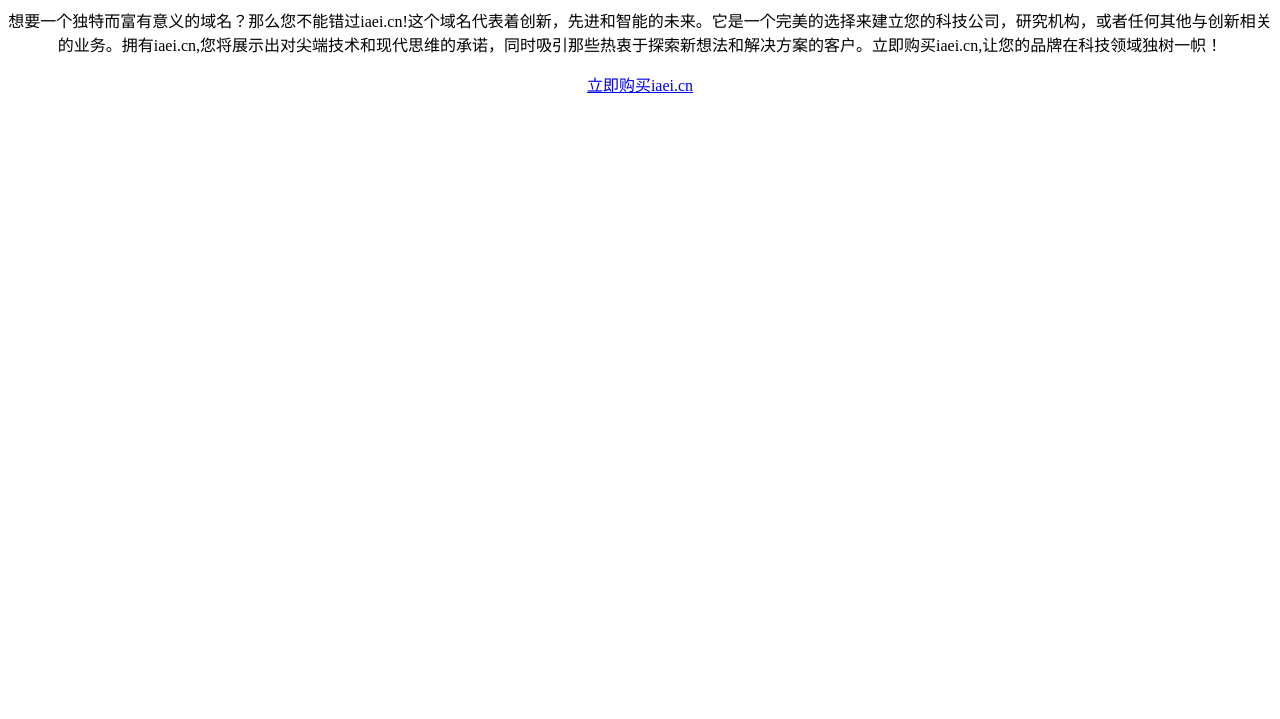
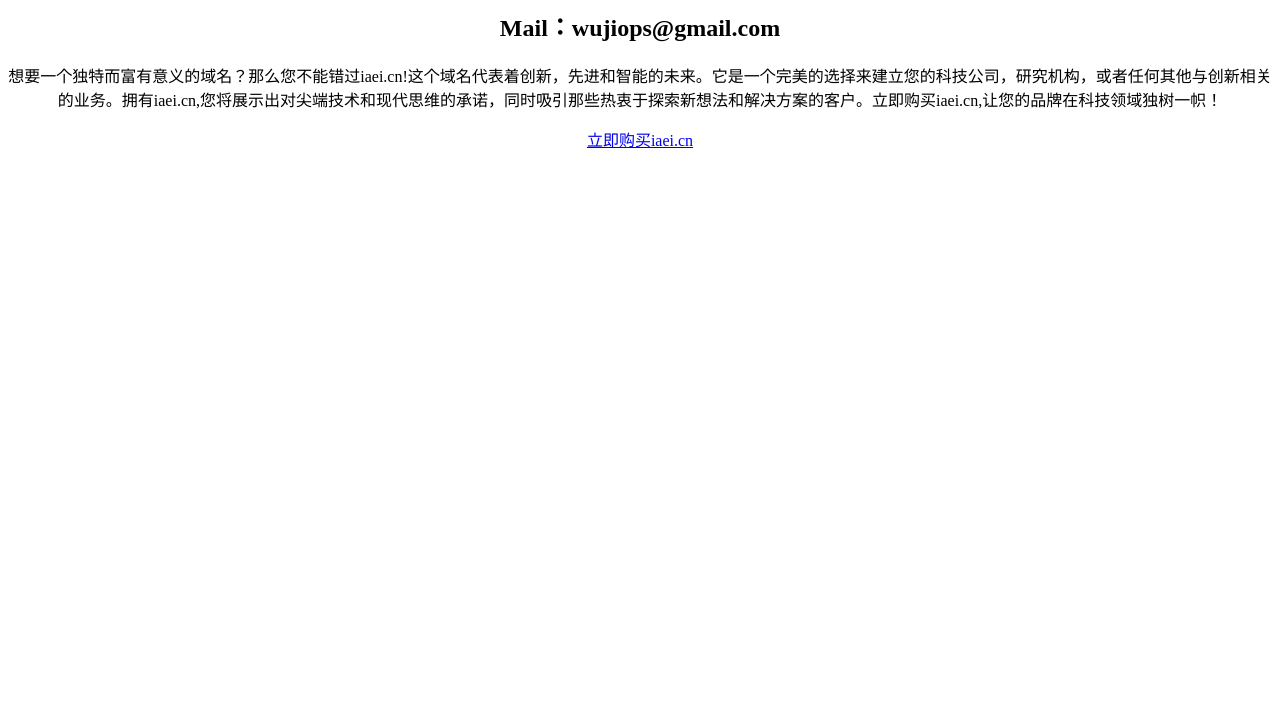
Before and after one commit to wujiops/iaei.github.io, a plain HTML site: page index.html in a window 1280 px wide. Shown: the part 81-800 px from the top of the page. Drawn offline with Linux system fonts and the light colour scheme.

Commit message:
Update index.html

```diff
--- a/index.html
+++ b/index.html
@@ -16,7 +16,7 @@
     <div style="text-align:center;">
 
       <h1>iaei.cn,你的科技品牌首选！</h1>
-
+      <h2>Mail：wujiops@gmail.com</h2>
       <p>想要一个独特而富有意义的域名？那么您不能错过iaei.cn!这个域名代表着创新，先进和智能的未来。它是一个完美的选择来建立您的科技公司，研究机构，或者任何其他与创新相关的业务。拥有iaei.cn,您将展示出对尖端技术和现代思维的承诺，同时吸引那些热衷于探索新想法和解决方案的客户。立即购买iaei.cn,让您的品牌在科技领域独树一帜！</p>
 
       <a href="https://mi.aliyun.com/detail/online.html?spm=5176.17702883.1024.14.6e6d2c4fmHWrNL&domainName=iaei.cn" target="_blank">立即购买iaei.cn</a>
```
